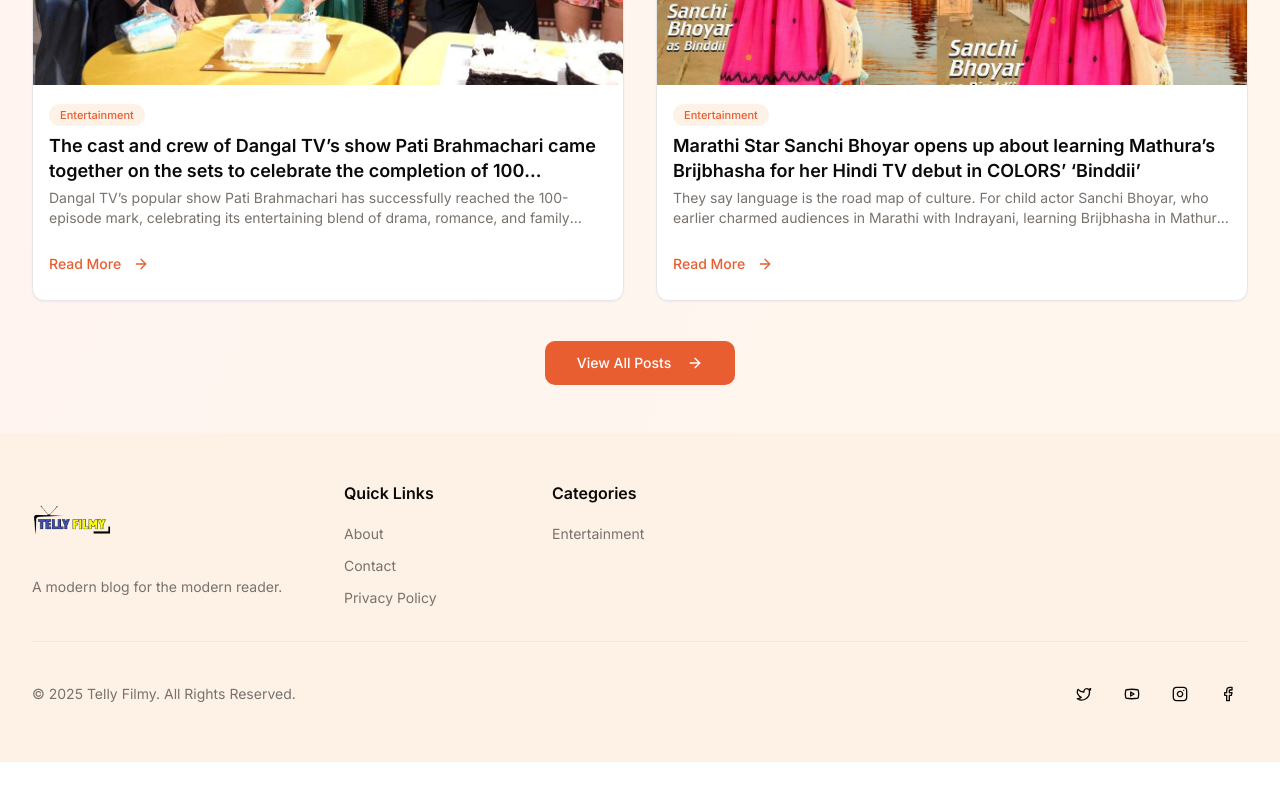
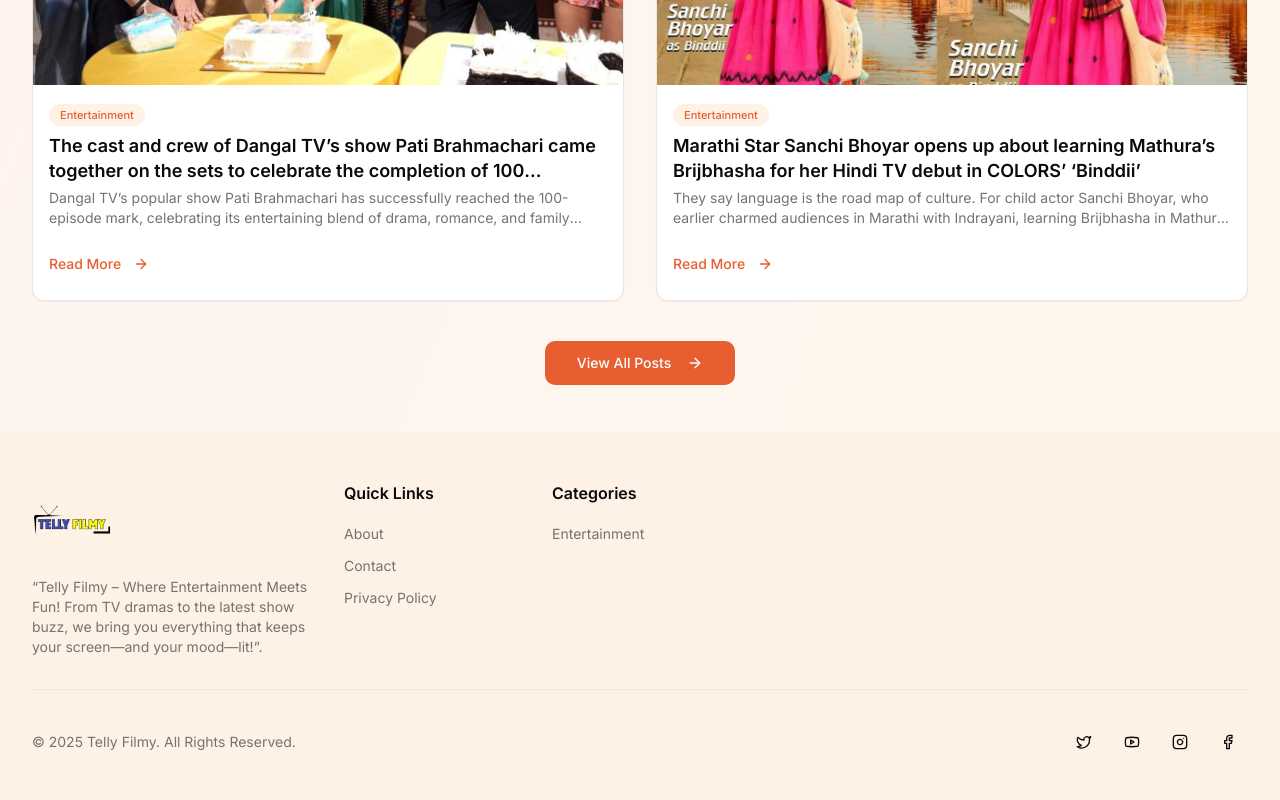
Before and after one commit to manishyadavyt/Telly-Filmy, a Next.js app: page / in a window 1280 px wide. Shown: the part 2365-3165 px from the top of the page. Before the commit the page ends 3127 px from the top, so only its background shows below. Built offline with nearby package versions, Linux system fonts and the light colour scheme.

Commit message:
Update footer

```diff
--- a/src/components/footer.tsx
+++ b/src/components/footer.tsx
@@ -17,7 +17,7 @@ export async function Footer() {
           <div className="md:col-span-1">
             <Logo />
             <p className="text-muted-foreground mt-4 text-sm">
-              A modern blog for the modern reader.
+              “Telly Filmy – Where Entertainment Meets Fun! From TV dramas to the latest show buzz, we bring you everything that keeps your screen—and your mood—lit!”.
             </p>
           </div>
           <div className="grid grid-cols-2 md:col-span-2 md:grid-cols-3 gap-8">
```
